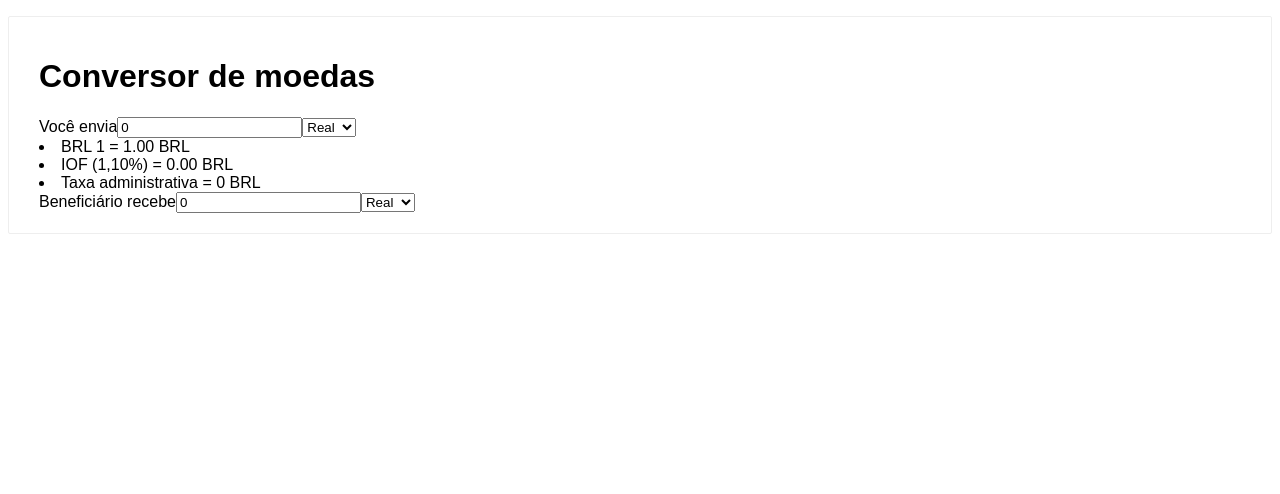
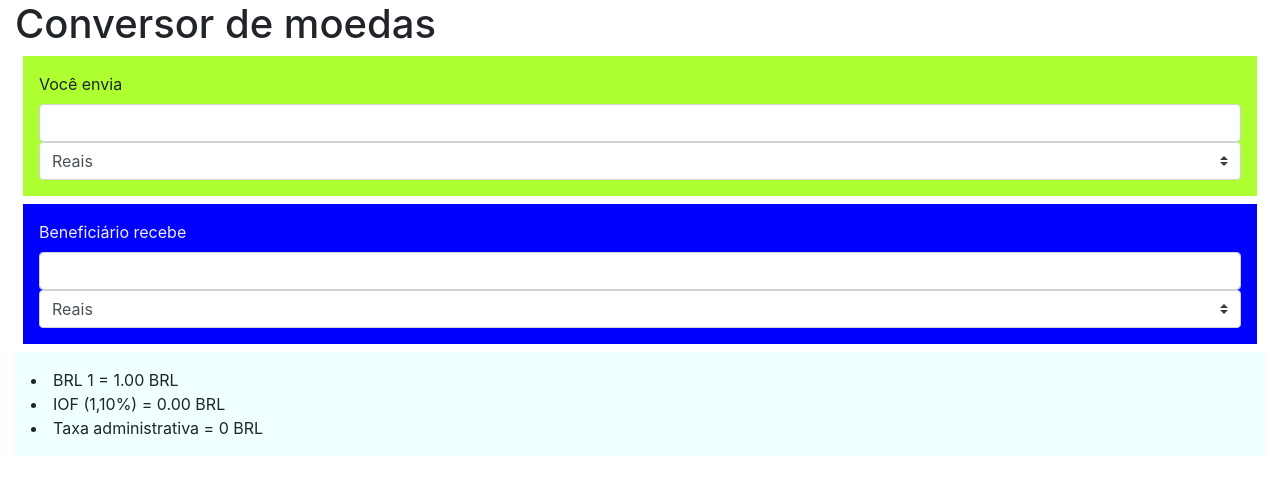
Before and after one commit to potew/Currency-FPay, a plain HTML site: page src/index.html in a window 1280 px wide. Drawn offline with nearby package versions, Linux system fonts and the light colour scheme.

Commit message:
Ajustes CSS e event handlers

```diff
--- a/src/index.html
+++ b/src/index.html
@@ -6,45 +6,55 @@
     <meta name="viewport" content="width=device-width, initial-scale=1.0">
     <title>Currency converter</title>
     <link rel="stylesheet" href="./styles/index.css"></head>
+    <link rel="stylesheet" href="https://maxcdn.bootstrapcdn.com/bootstrap/4.5.2/css/bootstrap.min.css">
     <body>
-      <div id="currency-form" class="converter">
+      <div id="currency-form" class="container-fluid">
         <h1>Conversor de moedas</h1>
-        <div>
+        <div class="form-group">
+          <div class="send-box">
             <label for="input-source-value">Você envia</label>
             <input
               id="input-source-value"
+              class="form-control"
               v-model="src_amount"
-            @keydown="calculate"
+              @keyup="calculate"
+              required
             >
+            <div class="valid-feedback">Ok.</div>
+            <div class="invalid-feedback">Preencha o valor de origem.</div>
             <select
+              class="custom-select"
               v-model="src_currency"
               @change="setRate"
             >
-            <option key="BRL" value="BRL">Real</option>
-            <option key="USD" value="USD">Dólar</option>
-            <option key="EUR" value="EUR">Euro</option>
+              <option key="BRL" value="BRL">Reais</option>
+              <option key="USD" value="USD">Dólares</option>
+              <option key="EUR" value="EUR">Euros</option>
             </select>
           </div>
-        <div id="currency-rates">
+          <div class="receive-box">
+            <label for="input-converted-value">Beneficiário recebe</label>
+            <input
+              id="input-converted-value"
+              class="form-control"
+              v-model="converted_value"
+              @keyup="calculate"
+            >
+            <select
+              class="custom-select"
+              v-model="dest_currency"
+              @change="setRate"
+            >
+              <option key="BRL" value="BRL">Reais</option>
+              <option key="USD" value="USD">Dólares</option>
+              <option key="EUR" value="EUR">Euros</option>
+            </select>
+          </div>
+          <div class="rates-box">
             <li>{{ src_currency }} 1 = {{ rate.toFixed(2) }} {{ dest_currency }}</li>
             <li>IOF (1,10%) = {{ iof_value.toFixed(2) }} {{ src_currency }} </li>
             <li>Taxa administrativa = {{ fx_value }} {{ src_currency }}</li>
           </div>
-        <div>
-          <label for="input-converted-value">Beneficiário recebe</label>
-          <input
-            id="input-converted-value"
-            v-model="converted_value"
-            @keydown="calculate"
-          >
-          <select
-            v-model="dest_currency"
-            @change="setRate"
-          >
-            <option key="BRL" value="BRL">Real</option>
-            <option key="USD" value="USD">Dólar</option>
-            <option key="EUR" value="EUR">Euro</option>
-          </select>
         </div>
       </div>
     </body>
--- a/src/scripts/index.js
+++ b/src/scripts/index.js
@@ -2,7 +2,6 @@ const rates = {
   USD: 5.2164,
   EUR: 6.3970,
   BRL: 1.000,
-  // eurusd = 1.2206,
   iof: 0.011,
   fx: 0.01
 }
@@ -10,8 +9,8 @@ const rates = {
 const EventHandler = {
   data() {
     return {
-      src_amount: 0.00,
-      converted_value: 0.00,
+      src_amount: null,
+      converted_value: null,
       iof_value: 0,
       fx_value: 0,
       src_currency: 'BRL',
@@ -22,6 +21,7 @@ const EventHandler = {
   methods: {
     setRate() {
       this.rate = rates[this.src_currency] / rates[this.dest_currency];
+      this.calculate();
     },
     calculate() {
       this.iof_value = this.src_amount * rates.iof;
--- a/src/styles/index.css
+++ b/src/styles/index.css
@@ -1,10 +1,27 @@
-.converter {
+.main-window {
   font-family: sans-serif;
   border: 1px solid #eee;
   border-radius: 2px;
-  padding: 20px 30px;
-  margin-top: 1em;
-  margin-bottom: 40px;
+  padding: 20px;
+  margin: 1em;
   user-select: none;
   overflow-x: auto;
 }
+
+.send-box {
+  background-color: greenyellow;
+  margin: 0.5em;
+  padding: 1em;
+}
+
+.receive-box {
+  background-color: blue;
+  color: #eee;
+  margin: 0.5em;
+  padding: 1em;
+}
+
+.rates-box {
+  background-color: azure;
+  padding: 1em;
+}
```
Also changed, not shown: 1 other file. Lines whose indentation alone changed are shown as unchanged.
